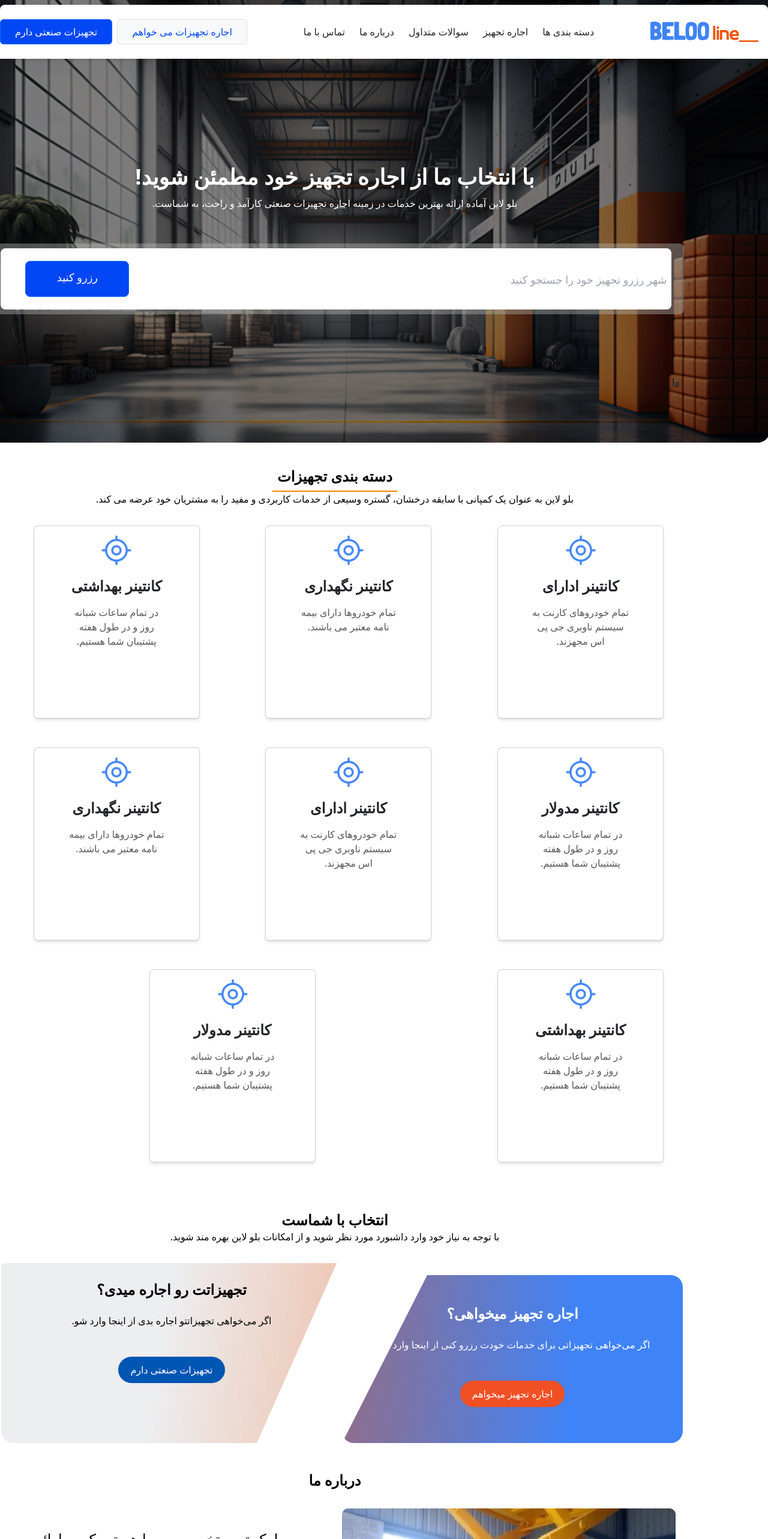
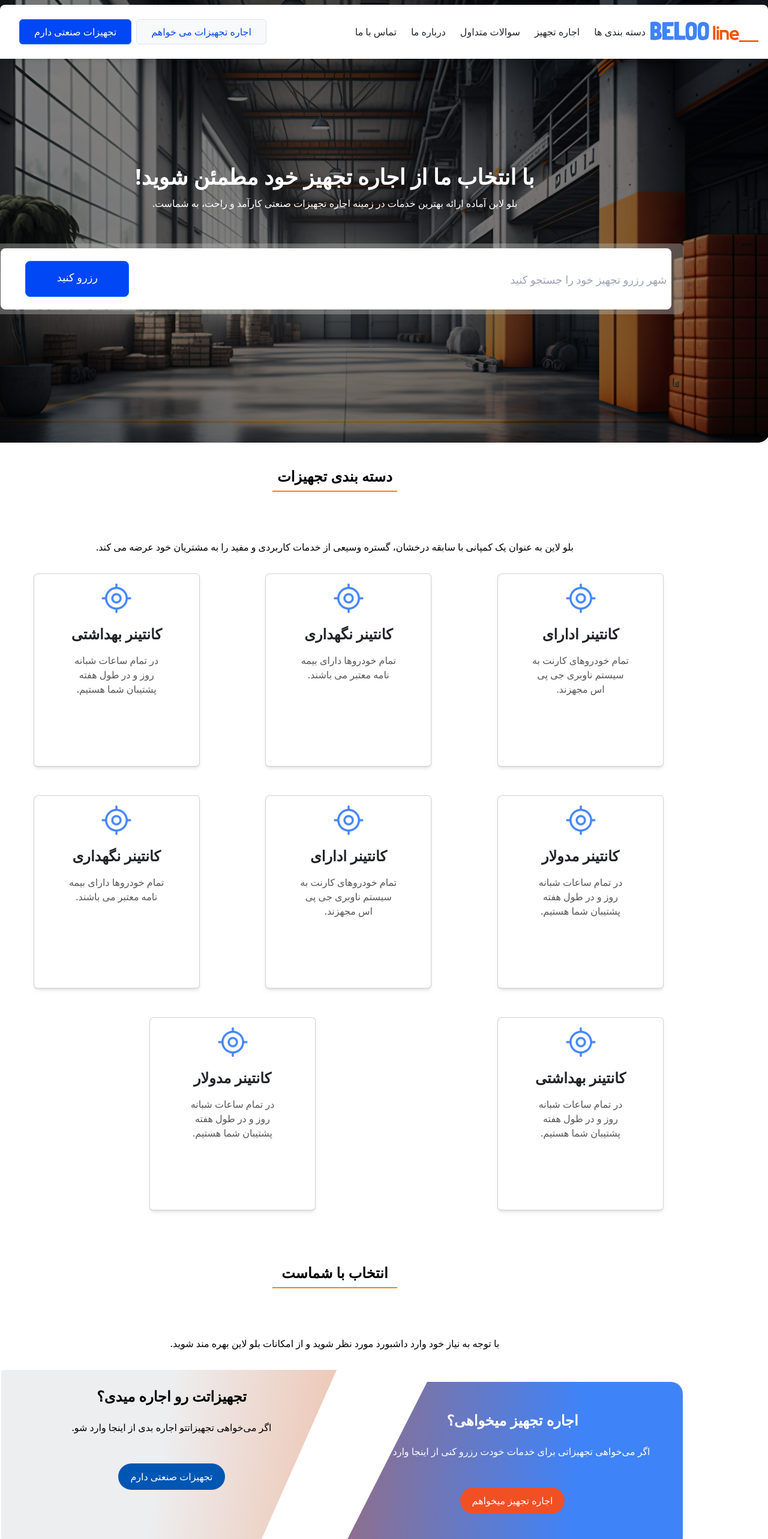
Before and after one commit to shadiiimirzaeiii/blue, a Next.js app: page / in a window 1280 px wide. Shown: the top 2566 px of the page at 60% size. Built offline with nearby package versions, Linux system fonts and the light colour scheme.

Commit message:
finish footer

```diff
--- a/app/page.tsx
+++ b/app/page.tsx
@@ -46,7 +46,6 @@ export default function Home() {
   return (
     <>
       <Container className="w-full min-w-[1444px] mx-0 p-0">
-
         <div className="relative ">
           <Image
             src={landingBanner}
@@ -66,7 +65,7 @@ export default function Home() {
         </div>
         <Container>
           <div className="flex justify-center">
-            <div className="w-208 border-b-2 border-orange700 flex items-center justify-center p-2">
+            <div className="w-[208px] border-b-2 border-orange700 flex items-center justify-center p-2 mb-20">
               <h1 className="text-center text-black text-2xl font-bold mt-8">
                 دسته بندی تجهیزات
               </h1>
@@ -88,9 +87,13 @@ export default function Home() {
             ))}
           </Row>
           <Row>
-            <h1 className="text-center text-black text-2xl font-bold mt-8">
-              انتخاب با شماست
-            </h1>
+               <div className="flex justify-center">
+            <div className="w-[208px] border-b-2 border-orange700 flex items-center justify-center p-2 mb-20">
+              <h1 className="text-center text-black text-2xl font-bold mt-8">
+                انتخاب با شماست
+              </h1>
+            </div>
+            </div>
             <h4 className="text-center text-black text-base font-extralight mb-8">
               با توجه به نیاز خود وارد داشبورد مورد نظر شوید و از امکانات بلو
               لاین بهره مند شوید.
--- a/components/aboutus/page.tsx
+++ b/components/aboutus/page.tsx
@@ -7,7 +7,15 @@ function AboutUs() {
   return (
     <>
             <div className="text-center text-black text-2xl font-bold mt-12 w-[1160px]">
-          <h1> درباره ما </h1>
+                             <div className="flex justify-center">
+            <div className="w-[208px] border-b-2 border-orange700 flex items-center justify-center p-2 mb-20">
+              <h1 className="text-center text-black text-2xl font-bold mt-8">
+                      درباره ما
+
+              </h1>
+            </div>
+            </div>
+
           <Row className="flex items-center mt-8">
             <Col md={6}>
               <Image
--- a/components/contactusform/page.tsx
+++ b/components/contactusform/page.tsx
@@ -1,26 +1,52 @@
-'use client'
-import React from 'react';
-import { Container, Row, Col, Form, Button } from 'react-bootstrap';
-import Image from 'next/image';
-import ContactUs from '../../public/contactusform.png';
+"use client";
+import React from "react";
+import { Container, Row, Col, Form, Button } from "react-bootstrap";
+import Image from "next/image";
+import ContactUs from "../../public/contactusform.png";
 
 const ContactForm: React.FC = () => {
   return (
     <Container className="my-12 p-5 bg-white rounded-lg shadow-md mx-auto w-[972px]">
       <Row>
+                    <div className="flex justify-center">
+              <div className="w-[208px] border-b-2 border-orange700 flex items-center justify-center p-2 mb-20">
+                <h1 className="text-center text-black text-2xl font-bold mt-8">
+                  تماس با ما
+                </h1>
+              </div>
+          </div>
+
         <Col md={6} className="pl-4">
-          <h2 className="text-center mb-5 text-2xl font-semibold">تماس با ما</h2>
           <Form>
             <Form.Group controlId="formName">
-              <Form.Control type="text" placeholder="نام شما*" className="mb-4 p-2 border rounded-md border-gray-300" required />
+              <Form.Control
+                type="text"
+                placeholder="نام شما*"
+                className="mb-4 p-2 border rounded-md border-gray-300"
+                required
+              />
             </Form.Group>
             <Form.Group controlId="formEmail">
-              <Form.Control type="email" placeholder="ایمیل شما*" className="mb-4 p-2 border rounded-md border-gray-300" required />
+              <Form.Control
+                type="email"
+                placeholder="ایمیل شما*"
+                className="mb-4 p-2 border rounded-md border-gray-300"
+                required
+              />
             </Form.Group>
             <Form.Group controlId="formMessage">
-              <Form.Control as="textarea" placeholder="پیام شما" rows={3} className="mb-4 p-2 border rounded-md border-gray-300" />
+              <Form.Control
+                as="textarea"
+                placeholder="پیام شما"
+                rows={3}
+                className="mb-4 p-2 border rounded-md border-gray-300"
+              />
             </Form.Group>
-            <Button variant="primary" type="submit" className="bg-blue-500 text-white py-2 px-4 rounded-md border-none cursor-pointer w-1/2">
+            <Button
+              variant="primary"
+              type="submit"
+              className="bg-blue-500 text-white py-2 px-4 rounded-md border-none cursor-pointer w-1/2"
+            >
               ارسال پیام
             </Button>
           </Form>
--- a/components/navbar/page.tsx
+++ b/components/navbar/page.tsx
@@ -10,8 +10,8 @@ import Button from "react-bootstrap/Button";
 function NavbarComponent() {
   return (
     <div className="max-w-[1440px] mx-auto">
-      <Navbar bg="light" data-bs-theme="light" className="shadow-md fixed z-[10000] top-2 left-0 right-0 h-[90px] rounded-t-lg bg-white px-0">
-        <Container className="flex h-full px-0 m-0 items-center">
+      <Navbar bg="light" data-bs-theme="light" className=" shadow-md fixed z-[10000] top-2 left-0 right-0 h-[90px] rounded-t-lg bg-white px-0">
+        <Container className="flex h-full px-0 m-0 items-center pl-8">
           <Navbar.Brand href="#home">
             <Image
               src={Logo}
@@ -21,7 +21,7 @@ function NavbarComponent() {
             />
           </Navbar.Brand>
 
-          <div className="flex-1 flex gap-2 justify-center">
+          <div className="flex-1 flex gap-2 ">
             <Nav.Link href="#home" className="px-2 py-2">دسته بندی ها</Nav.Link>
             <Nav.Link href="#home" className="px-2 py-2">اجاره تجهیز</Nav.Link>
             <Nav.Link href="#home" className="px-2 py-2">سوالات متداول</Nav.Link>
@@ -29,7 +29,7 @@ function NavbarComponent() {
             <Nav.Link href="#home" className="px-2 py-2">تماس با ما</Nav.Link>
           </div>
 
-          <div className="flex gap-2">
+          <div className="flex gap-2 pl-8">
             <Button variant="light" className="border border-mainblue text-mainblue px-4 py-2 rounded-md">
               اجاره تجهیزات می خواهم
             </Button>
```
